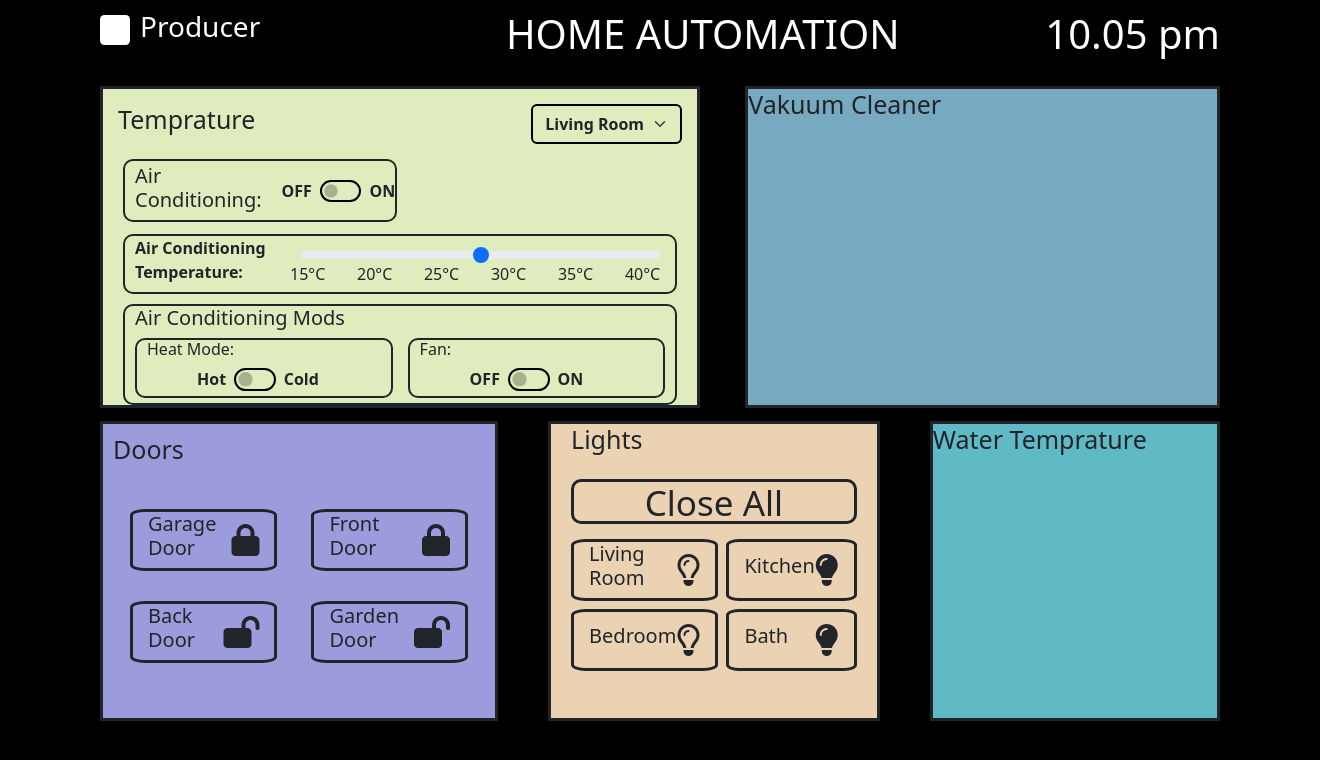
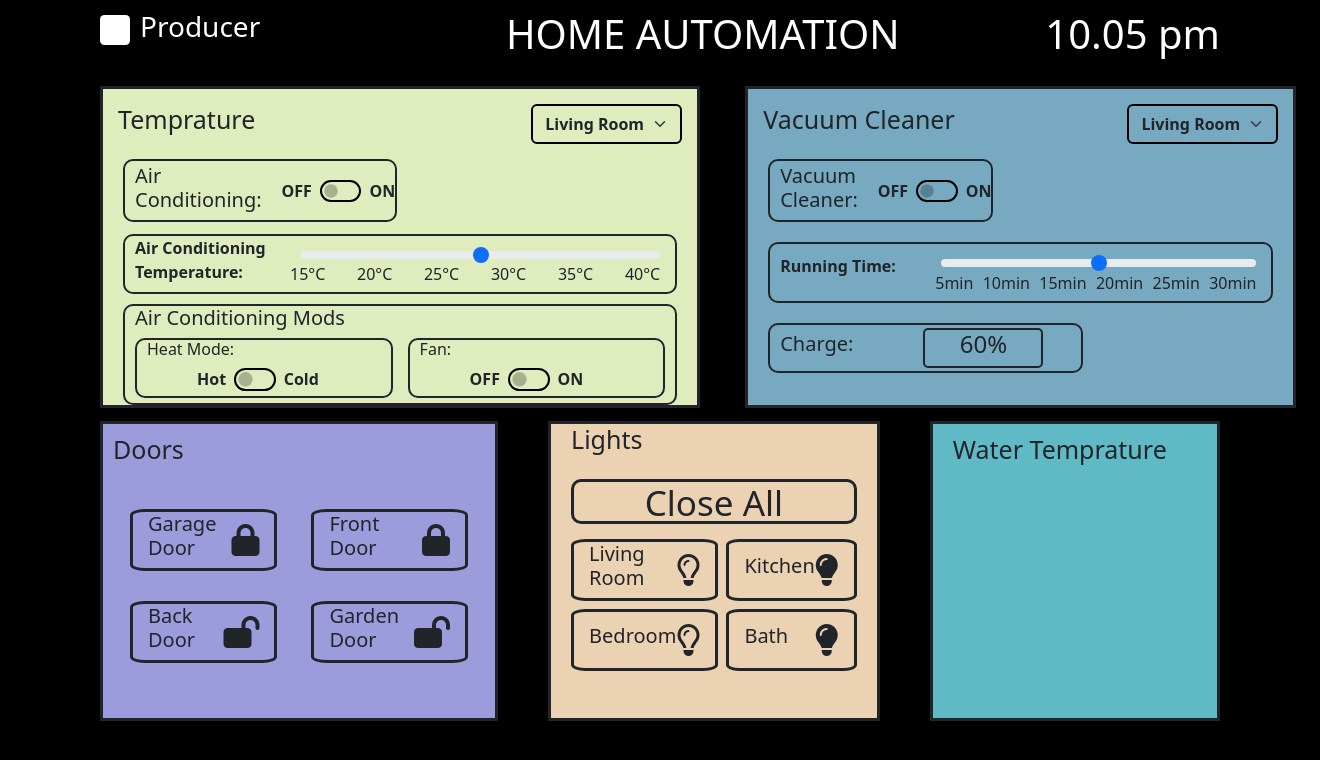
Before and after one commit to MahykBurak/web-project, a PHP site: page /producer.html in a window 1320 px wide. Shown: the top 760 px of the page. Run offline with PHP 8.4, Linux system fonts and the light colour scheme; some libraries are stand-ins or nearby versions.

Commit message:
Completed vacuum cleaner part.

```diff
--- a/producer.css
+++ b/producer.css
@@ -102,8 +102,22 @@ body{
     margin-top: 12px;
     padding-right: 15px;
 }
+.range-2{
+    border: solid;
+    border-radius:10px ;
+    border-width: 2px;
+    margin-left: 20px;
+    padding-left: 10px;
+    margin-right: 20px;
+    margin-top: 12px;
+    padding-right: 15px;
+    white-space: nowrap;
+    align-items: center;
+}
+
 .form-label{
     font-weight: bold;
+    align-items: center;
 }
 .form-range{
     padding-top: 13px;
@@ -143,6 +157,38 @@ body{
     margin-right: 100px;
     border-style: solid;
     background-color: #77AAC1;
+}
+.minute{
+    display: flex;
+    justify-content: space-between;
+    padding-left: 155px;
+    margin-top: -12px;
+}
+.charge_container{
+    border: solid;
+    border-radius: 10px;
+    border-width: 2px;
+    margin-top: 20px;
+    padding-left: 10px;
+    margin-left: 20px;
+    margin-right: 20px;
+    padding-right: 10px;
+    display: flex;
+    gap: 70px;
+    height: 50px;
+    text-align: center;
+    align-items: center;
+    width: 315px;
+
+}
+.charge{
+
+    text-align: center;
+    border: solid;
+   border-radius: 5px;
+    border-width: 2px;
+    width: 120px;
+    height: 40px ;
 }
 .row-2{
     margin-top: 35px;
@@ -230,6 +276,8 @@ body{
     margin-right: 100px;
     border-style: solid;
     background-color: #60BAC6;
+    padding-left: 20px;
+    padding-top: 10px;
 }
 .title{
     /*margin-top: 10px;
--- a/producer.html
+++ b/producer.html
@@ -27,6 +27,7 @@
 
     <div class="table_container">
         <div class="row-1">
+
           <div class="temprature_container">
             <div class="home_parts">
                 <h4 class="title">Temprature</h4>
@@ -89,14 +90,52 @@
 
               </div>
            </div>
+          </div>
 
 
+          <div class="vakuum-cleaner_container">
+            <div class="home_parts">
+                <h4 class="title">Vacuum Cleaner</h4>
+                <div>
+                    <select class="form-select tempature_room_select" aria-label="Default select example">
+                        <option value="1" selected>Living Room</option>
+                        <option value="2">Bedroom</option>
+                        <option value="3">Kitchen</option>
+                      </select>
+                </div>
+            </div>
 
+            <div class="select">
+                <h5>Vacuum Cleaner: </h5>
+                <div class="form-check form-switch">
+                    <label class="form-check-label" for="flexSwitchCheckDefault">OFF</label>
+                    <input class="form-check-input" type="checkbox" role="switch" id="flexSwitchCheckDefault">
+                    <label class="form-check-label" for="flexSwitchCheckDefault">ON</label>
+                  </div>
+              </div>
 
-          </div>
+              <div class="range-2" style="margin-top: 20px;">
+                <div style="display:flex;">
+                    <label for="customRange1" class="form-label" style="padding-top: 10px;">Running Time:</label>
+                    <input type="range" class="form-range" id="customRange1" style="padding-left: 45px;">
+                </div>
+                <div class="minute" style="display: flex;">
+                    <h6>5min</h6>
+                    <h6>10min</h6>
+                    <h6>15min</h6>
+                    <h6>20min</h6>
+                    <h6>25min</h6>
+                    <h6>30min</h6>
+                </div>
+               </div>
 
-          <div class="vakuum-cleaner_container">
-             <h4 class="title">Vakuum Cleaner</h4>
+               <div class="charge_container">
+                  <h5>Charge:</h5>
+                  <div class="charge">
+                     <h4>60%</h4>
+                  </div>
+               </div>
+
           </div>
         </div>
 
```
